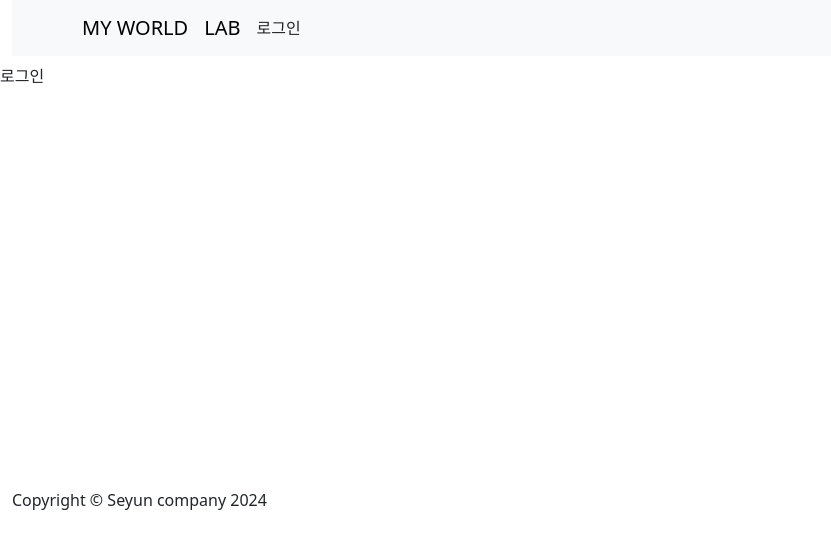
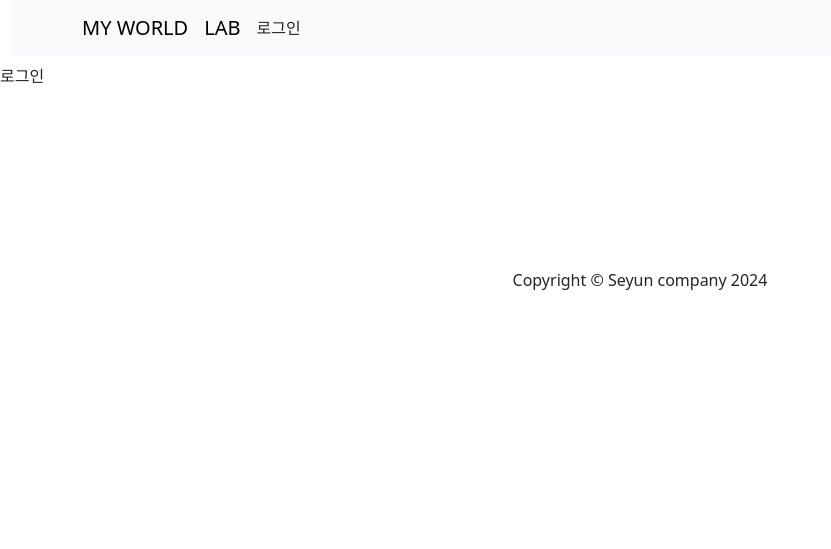
Before and after one commit to seyun4047/CloudWeb, a Django app: template cloudWeb/templates/sharepage/post_list.html in a window 1280 px wide. Shown: the top 549 px of the page, without its empty margins (0-831 px from the left). Run offline with Django 3.2, Linux system fonts and the light colour scheme; the template is opened without the code that fills it, so the values that code supplies are empty; some libraries are stand-ins or nearby versions.

Commit message:
[FIXED] footer 위치 오류 수정

```diff
--- a/cloudWeb/templates/common/base_post_list.html
+++ b/cloudWeb/templates/common/base_post_list.html
@@ -87,6 +87,15 @@
             transform: translate(-50%, -50%); /* 가운데 정렬 조정 */
             color: black;
         }
+          footer {
+            position: relative;
+            display: flex;
+            justify-content: center;
+            align-items: center;
+            bottom: 0;
+            height: 1%;
+            width: 100%;
+        }
 
 
     </style>
```
